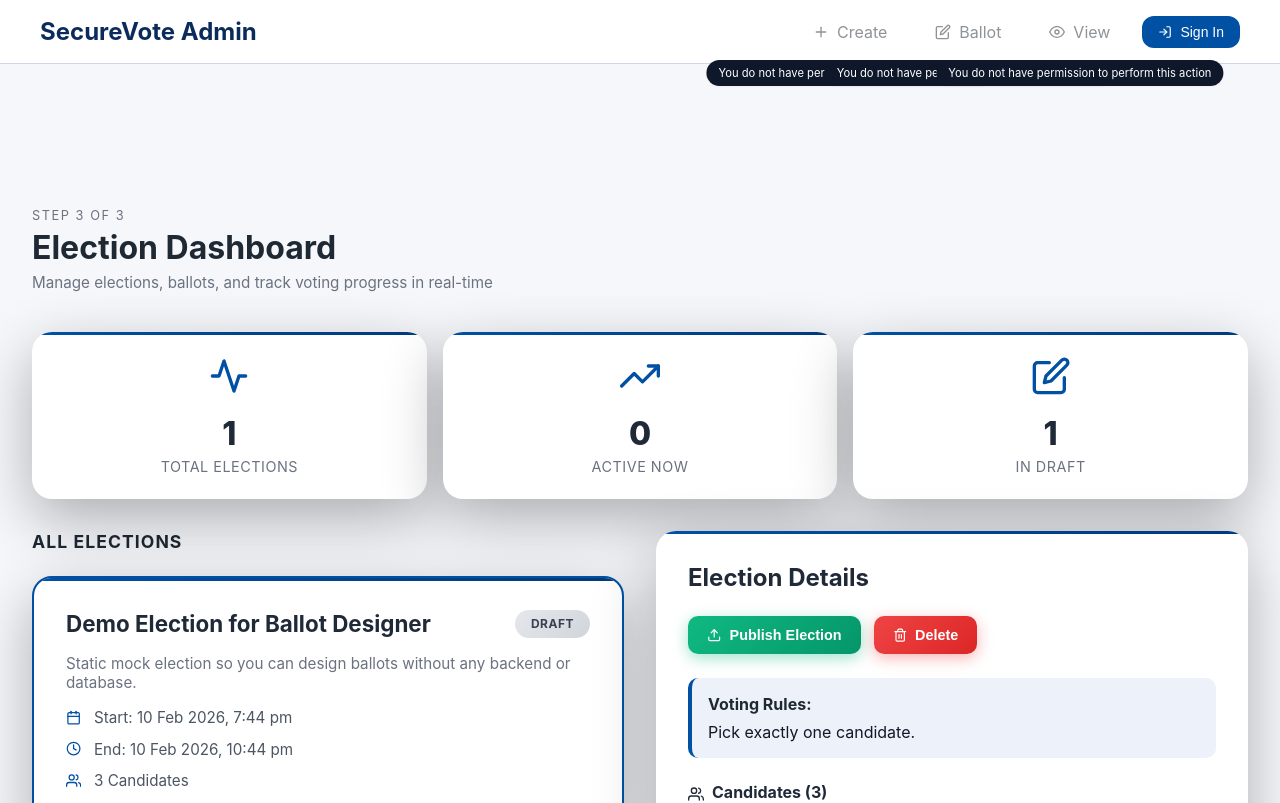
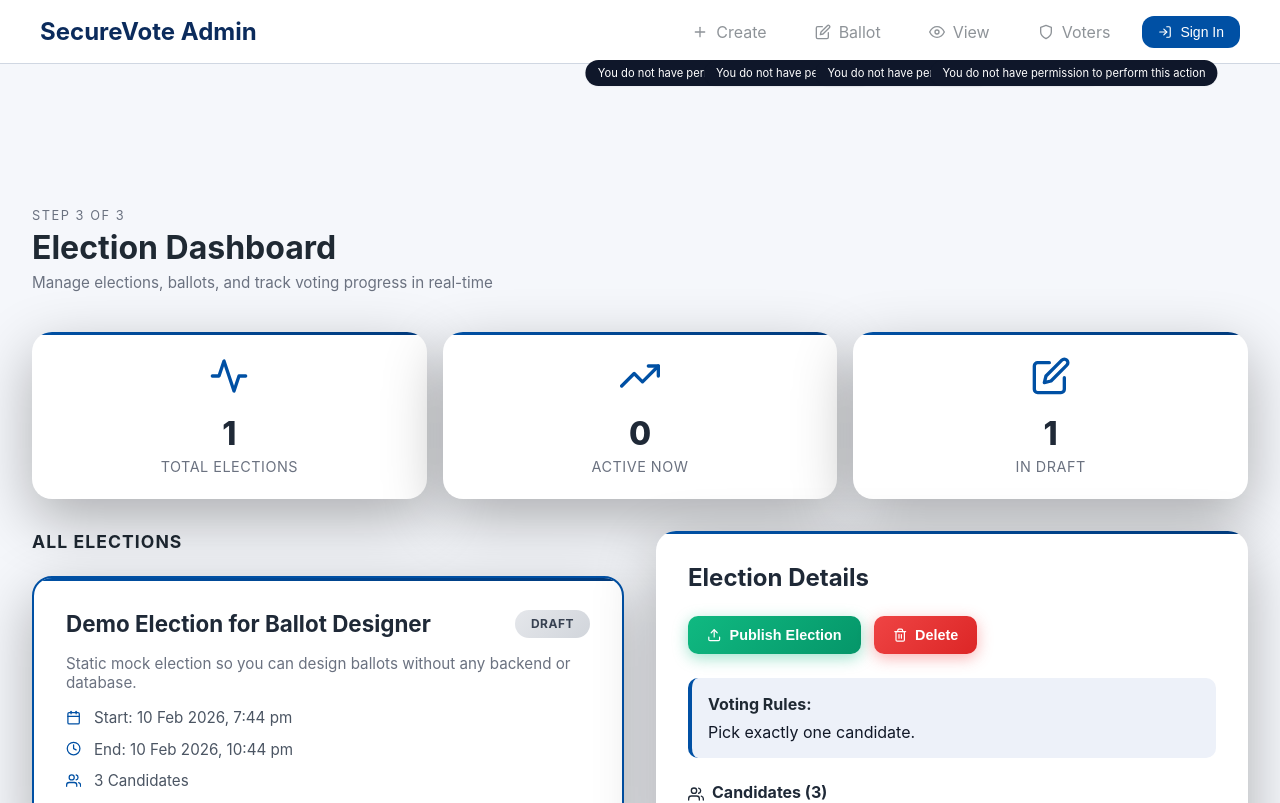
Before and after one commit to Votum-SecurVote/Votum-admin, a React (Vite) app in the folder vote-admin/frontend/: page /elections/public in a window 1280 px wide. Shown: the top 803 px of the page. Built offline with nearby package versions, Linux system fonts and the light colour scheme.

Commit message:
Added Voters navigation link to admin navbar

```diff
--- a/vote-admin/frontend/src/components/Navbar.jsx
+++ b/vote-admin/frontend/src/components/Navbar.jsx
@@ -2,7 +2,7 @@ import React from 'react';
 import { Link, useLocation, useNavigate } from 'react-router-dom';
 import { motion } from 'framer-motion';
 import styled from 'styled-components';
-import { FiPlus, FiEdit, FiEye, FiLogIn, FiLogOut } from 'react-icons/fi';
+import { FiPlus, FiEdit, FiEye, FiShield, FiLogIn, FiLogOut } from 'react-icons/fi';
 import { useAuth } from '../context/AuthContext.jsx';
 
 // Fixed top nav bar shared by admin + public views
@@ -121,6 +121,7 @@ const Navbar = () => {
     { to: '/admin/election/create', icon: <FiPlus />, label: 'Create', admin: true },
     { to: '/admin/ballot/design', icon: <FiEdit />, label: 'Ballot', admin: true },
     { to: '/admin/election/view', icon: <FiEye />, label: 'View', admin: true },
+    { to: '/admin/voters/approval', icon: <FiShield />, label: 'Voters', admin: true },
   ];
 
   const handleAuth = () => {
```
